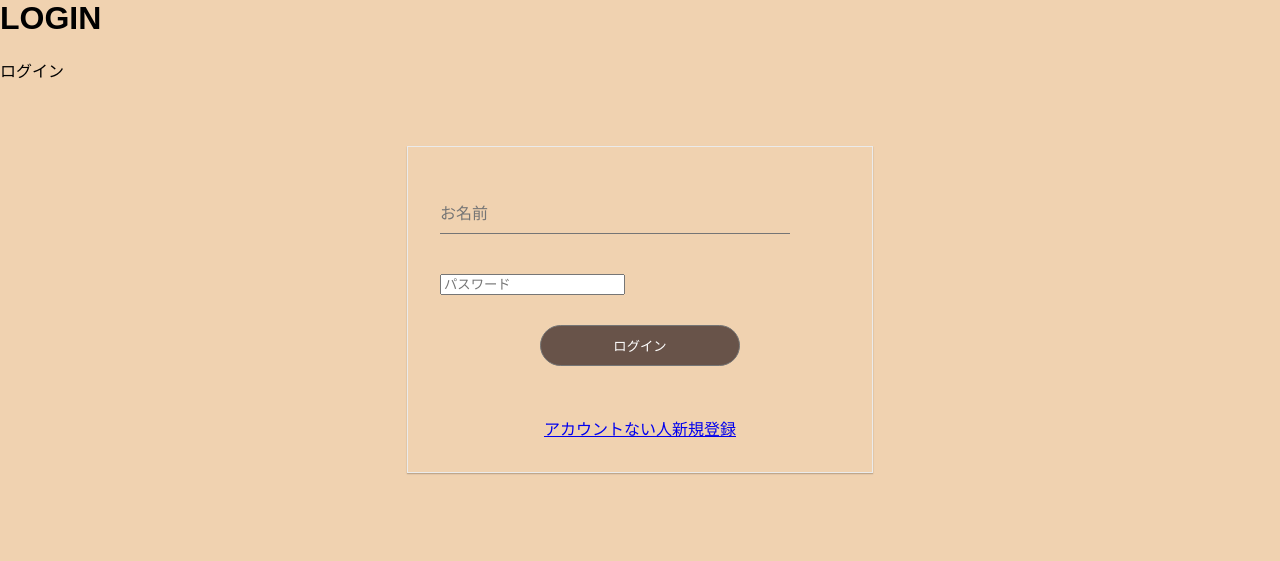
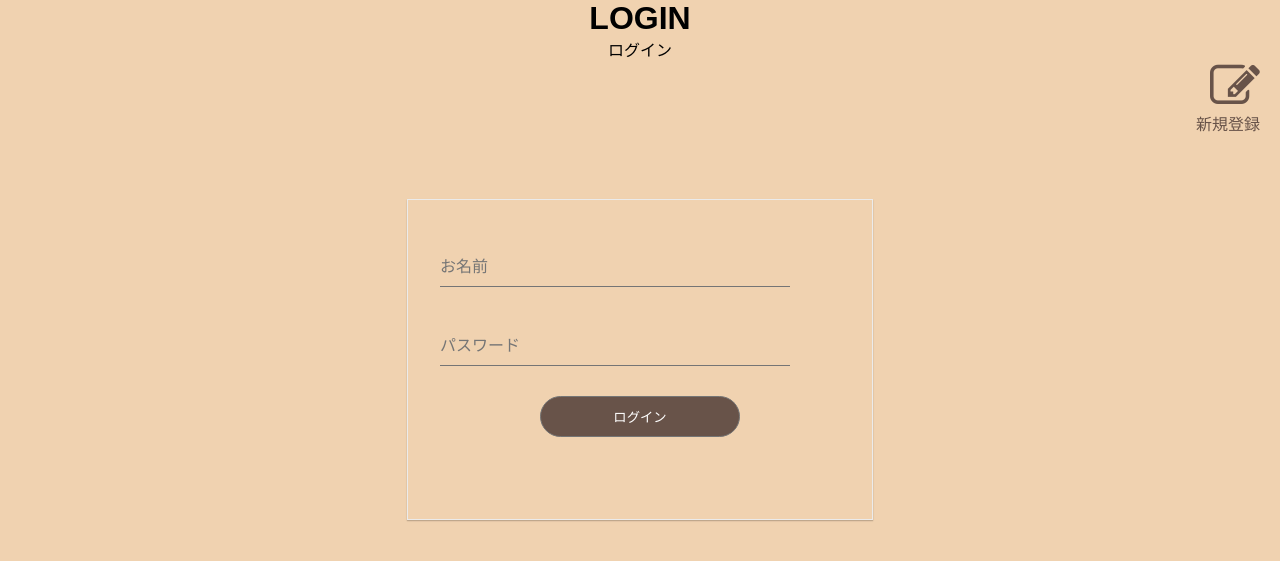
Before and after one commit to jdauver/kenzo_chat, a PHP site: page /login.php in a window 1280 px wide. Shown: the top 561 px of the page. Run offline with PHP 8.4, Linux system fonts and the light colour scheme; data that the repository does not hold is empty.

Commit message:
loginのスタイルチェンジしました。

```diff
--- a/kenzo/css/index.css
+++ b/kenzo/css/index.css
@@ -5,7 +5,33 @@ body{
     background: rgb(240,210,176);
 }
 
-
+.hhh{
+    text-align: center;
+}
+.hhh h1{
+    margin: 0;
+}
+.hhh p{
+    margin: 0;
+}
+.rogin_touroku_style{
+    text-align: right;
+    width: 100%;
+}
+.rogin_touroku_style a{
+    display: grid;
+    text-decoration: none;
+    margin-right: 20px;
+    color: rgb(104, 83, 73);
+}
+.rogin_touroku_style a:hover{
+    /* color: rgb(146, 146, 146); */
+    color: rgb(180, 180, 180);
+    transition: all 1s;
+}
+.rogin_touroku_style i{
+    font-size: 50px;
+}
 /* 予約フォーム------------------------------------------ */
 
 hgroup {
@@ -70,6 +96,22 @@ hgroup p{
 
 }
 #pass{
+    font-size: 16px;
+    width: 70vw;
+    max-width: 350px;
+    padding: 10px 0;
+    margin: 0;
+    -webkit-appearance: none;
+    display: block;
+    color: #636363;
+    border: none;
+    border-radius: 0;
+    border-bottom: 1px solid #757575;
+    /* background: rgb(240,210,176); */
+    background: transparent;
+
+}
+#login_pass{
     font-size: 16px;
     width: 70vw;
     max-width: 350px;
--- a/kenzo/login.php
+++ b/kenzo/login.php
@@ -85,6 +85,9 @@ function yoyaku($evalue)
         <div class="hhh">
             <h1 class="en">LOGIN</h1>
             <p>ログイン</p>
+            <div class="rogin_touroku_style">
+             <a href="touroku.php"><i class="fa fa-pencil-square-o" aria-hidden="true"></i>新規登録</a>
+             </div>
         </div>
         <div class="evalue">$evalue</div>
         <form id="form" action="$_SERVER[SCRIPT_NAME]" method="POST">
@@ -94,7 +97,6 @@ function yoyaku($evalue)
             <input type="hidden" name="hidden">
             <div class="touroku_submit">
             <input type="submit" id="submit" value="ログイン">
-            <a href="touroku.php">アカウントない人新規登録</a>
             </div>
         </form>
     </div>
@@ -115,6 +117,8 @@ login;
     <script src=" https://ajax.googleapis.com/ajax/libs/jquery/3.5.1/jquery.min.js"></script>
     <script src="js/index.js"></script>
     <script src="https://unpkg.com/scrollreveal"></script>
+    <link rel="stylesheet" href="https://maxcdn.bootstrapcdn.com/font-awesome/4.7.0/css/font-awesome.min.css">
+
     <title>ログイン</title>
 </head>
 
--- a/kenzo/touroku.php
+++ b/kenzo/touroku.php
@@ -11,6 +11,7 @@
     <link rel="icon" type="image/x-icon" href="image/favicon.ico">
     <link rel="stylesheet" href="css/index.css">
     <script src=" https://ajax.googleapis.com/ajax/libs/jquery/3.5.1/jquery.min.js"></script>
+    <link rel="stylesheet" href="https://maxcdn.bootstrapcdn.com/font-awesome/4.7.0/css/font-awesome.min.css">
     <script src="js/index.js"></script>
     <script src="https://unpkg.com/scrollreveal"></script>
     <title>新規登録</title>
```
